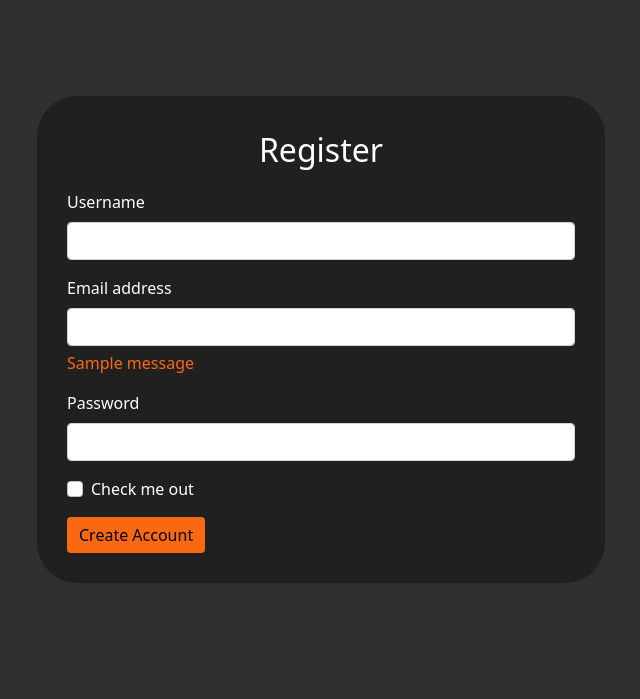
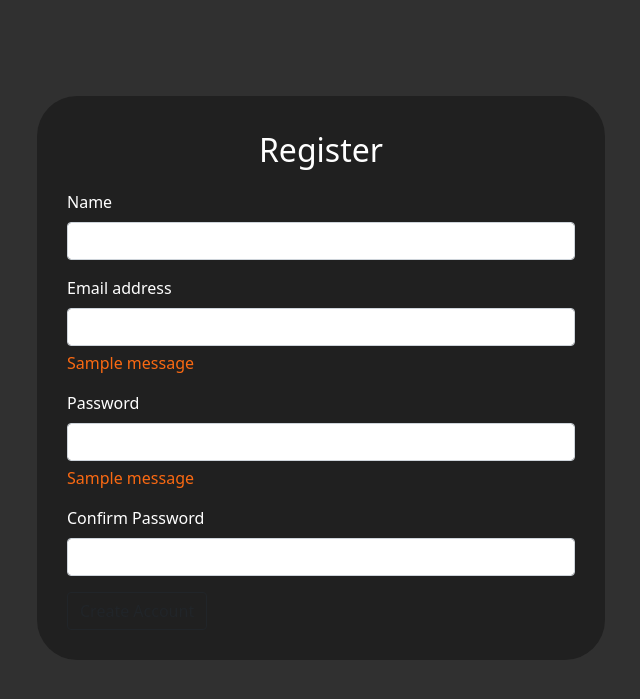
Before and after one commit to Bk-Kacprzak/kPortfolio-Flask, a Flask app: page /auth/register in a window 1280 px wide. Shown: the part 56-755 px from the top of the page, without its empty margins (319-959 px from the left). Run offline with Flask 2, Linux system fonts and the light colour scheme; tables that the repository leaves empty hold one stand-in row (values such as "Sample post"); one stand-in notice (Sample message) is shown; some libraries are stand-ins or nearby versions.

Commit message:
Refactor custom form to WTForms objects

```diff
--- a/app/auth/templates/register.html
+++ b/app/auth/templates/register.html
@@ -9,37 +9,66 @@
             <p class="fs-2 fw-lighter" style = "text-align: center;">Register </p>
 
         <form method = "post">
+                {{ form.hidden_tag() }}
+
             <div class="mb-3">
-                <label for="username" class="form-label">Username</label>
-                <input name = "username" type="username" class="form-control" id="username" aria-describedby="usernmaeHelp">
+                {{ form.name.label(class="form-label") }}
+                {{ form.name(class="form-control") }}
             </div>
 
             <div class="mb-3">
-                <label for="email" class="form-label">Email address</label>
-                <input name = "email"  class="form-control" id="email" aria-describedby="emailHelp">
+                {{ form.email.label(class="form-label") }}
+                {{ form.email(class="form-control") }}
                 {% with errors = get_flashed_messages(category_filter=["email-error"]) %}
                     {% if errors %}
                         {% for msg in errors %}
                             <p class = "auth-error-message" >
                             {{msg}}
+                            </p>
                         {% endfor %}
                     {% endif %}
                 {% endwith %}
-
-            </p>
             </div>
 
             <div class="mb-3">
-                <label for="password" class="form-label" required>Password</label>
-                <input name = "password" type="password" class="form-control" id="password">
+                    {{ form.password.label(class="form-label") }}
+                    {{ form.password(class="form-control") }}
+                    {% with errors = get_flashed_messages(category_filter=["password-error"]) %}
+                    {% if errors %}
+                        {% for msg in errors %}
+                            <p class = "auth-error-message" >
+                            {{msg}}
+                            </p>
+                        {% endfor %}
+                    {% endif %}
+                {% endwith %}
             </div>
 
-            <div class="mb-3 form-check">
+            <div class="mb-3">
+                    {{ form.confirm.label(class="form-label") }}
+                    {{ form.confirm(class="form-control") }}
+                    {% for field in errors %}
+                    {% for message in field.messages %}
+                    <p class = "auth-error-message" > {{ message }}</p>
+                    {% endfor %}
+                  {% endfor %}
+                    <!-- {% with errors = get_flashed_messages(category_filter=["password-error"]) %}
+                    {% if errors %}
+                        {% for msg in errors %}
+
+                            {{msg}}
+                            </p>
+                        {% endfor %}
+                    {% endif %}
+                {% endwith %} -->
+            </div>
+
+            <!-- <div class="mb-3 form-check">
                 <input type="checkbox" class="form-check-input" id="check-out">
                 <label class="form-check-label" for="check-out" required>Check me out</label>
-            </div>
+            </div> -->
+            {{ form.submit(class="btn btn-create-account btn-outline-dark")}}
 
-            <button class="btn btn-create-account btn-outline-dark" type="submit" >Create Account</button>
             <!-- <button type="submit" class="btn btn-primary">Submit</q> -->
         </form>
     </div>
```
Also changed, not shown: app/auth/templates/login.html (+15 -16 lines). Lines whose indentation alone changed are shown as unchanged.
